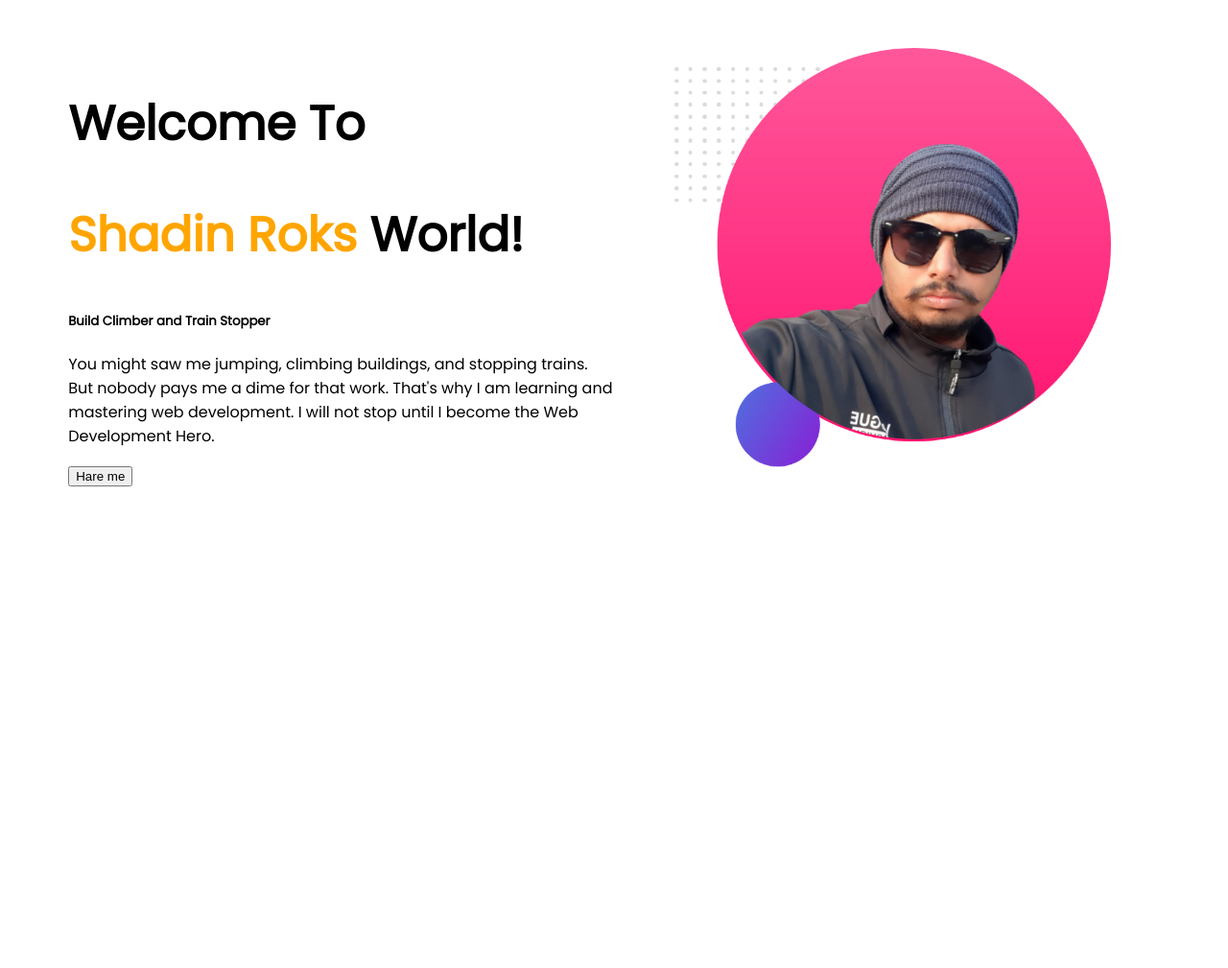
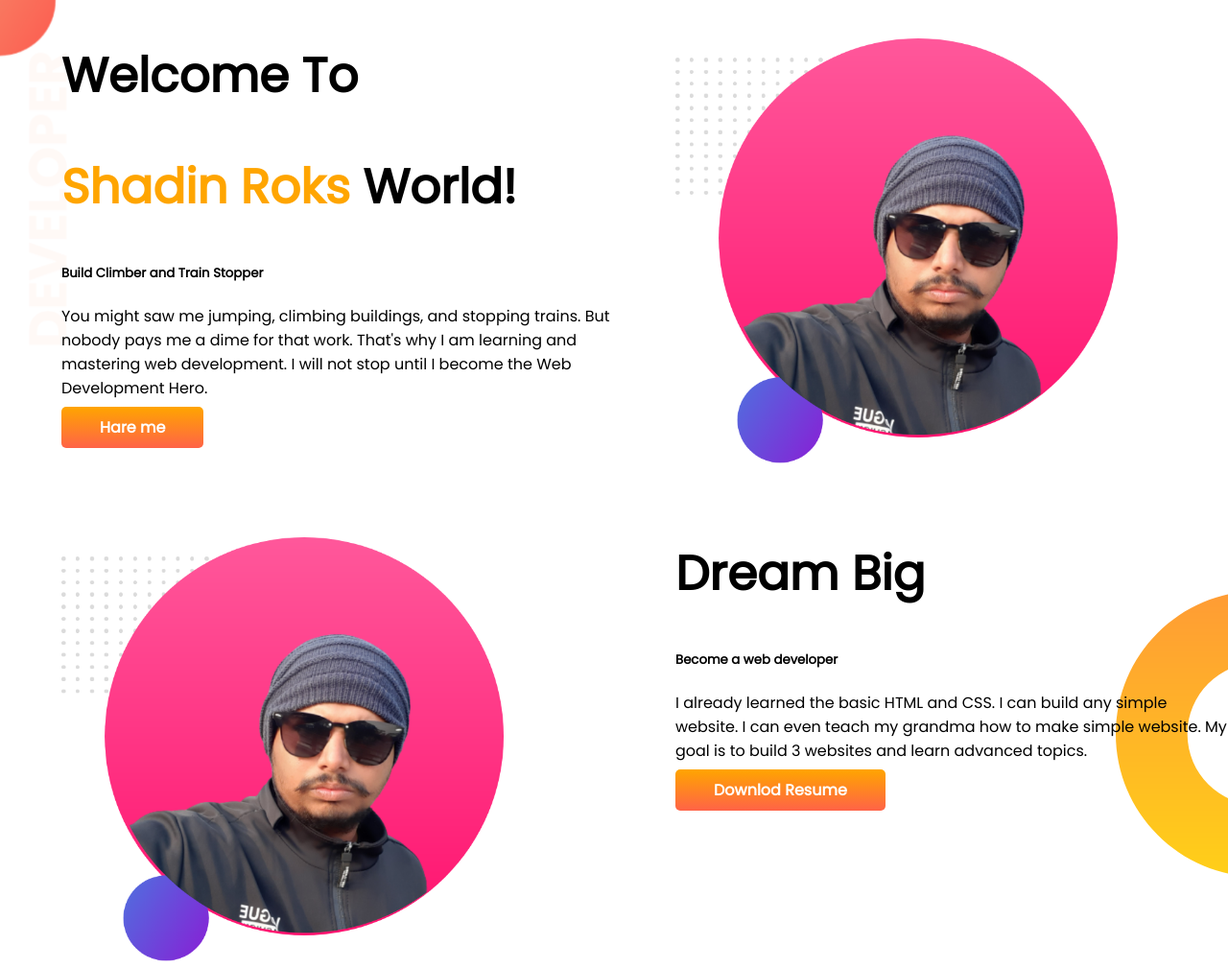
Before and after one commit to shadinraj20/developer-portfolio, a plain HTML site: page index.html in a window 1280 px wide. Shown: the whole page at 96% size. Before the commit the page ends 800 px from the top, so only its background shows below. Drawn offline with Linux system fonts and the light colour scheme.

Commit message:
secont part

```diff
--- a/index.html
+++ b/index.html
@@ -11,18 +11,30 @@
         <link rel="stylesheet" href="style.css">
         </head>
         <body>
-            <section>
+                <section class="top-banner">
                 <div class="half-width">
                     <h1>Welcome To</h1>
                     <h1><span class="orenge">Shadin Roks</span> World!</h1>
                     <h5>Build Climber and Train Stopper</h5>
                     <p>You might saw me jumping, climbing buildings,
                     and stopping trains. But nobody pays me a dime for that work. That's why I am learning and mastering web development. I will not stop until I become the Web Development Hero.</p>
-               <a class="btn" href="https://www.linkedin.com/in/md-imam-hossain-shadin-193abb19a/"><button >Hare me</button></a>
+                <a target="_blank"class="btn-link" href="https://www.linkedin.com/in/md-imam-hossain-shadin-193abb19a/">Hare me</a>
                     </div>
                     <div class="half-width">
                         <img src="images/my-bg2.png" alt="">
                     </div>
                 </section>
+
+                <section class="drem-big">
+                    <div class="half-width">
+                        <img src="images/my-bg2.png" alt="">
+                    </div>
+                    <div class="half-width">
+                        <h1>Dream Big</h1>
+                        <h5>Become a web developer</h5>
+                        <p>I already learned the basic HTML and CSS. I can build any simple website. I can even teach my grandma how to make simple website. My goal is to build 3 websites and learn advanced topics.</p>
+                        <a target="_blank"class="btn-link" href="https://drive.google.com/drive/my-drive">Downlod Resume</a>
+                    </div>
+                </section>
             </body>
             </html>
--- a/style.css
+++ b/style.css
@@ -1,5 +1,6 @@
 body{
     font-family: 'Poppins', sans-serif;
+    margin: 0;
 }
 h1{
     font-size: 50px;
@@ -13,7 +14,7 @@ h1{
 
 section{
     display: flex;
-    margin-top: 50px;
+
 }
 .half-width{
     width: 50%;
@@ -21,4 +22,24 @@ section{
 }
 .half-width img{
     width: 80%;
+    margin-top: 40px;
 }
+.btn-link{
+    text-decoration: none;
+    padding: 10px 40px;
+    border-radius: 5px;
+    font-weight: 700;
+    background-image: linear-gradient(orange,tomato);
+    color: white ;
+}
+.top-banner{
+    background-image: url(images/top-banner.png);
+    background-repeat: no-repeat;
+
+}
+.drem-big{
+    margin-top: 30px;
+    background-image: url(images/dream-bg.png);
+    background-repeat: no-repeat;
+    background-position: right;
+}
```
Lines whose indentation alone changed are shown as unchanged.
